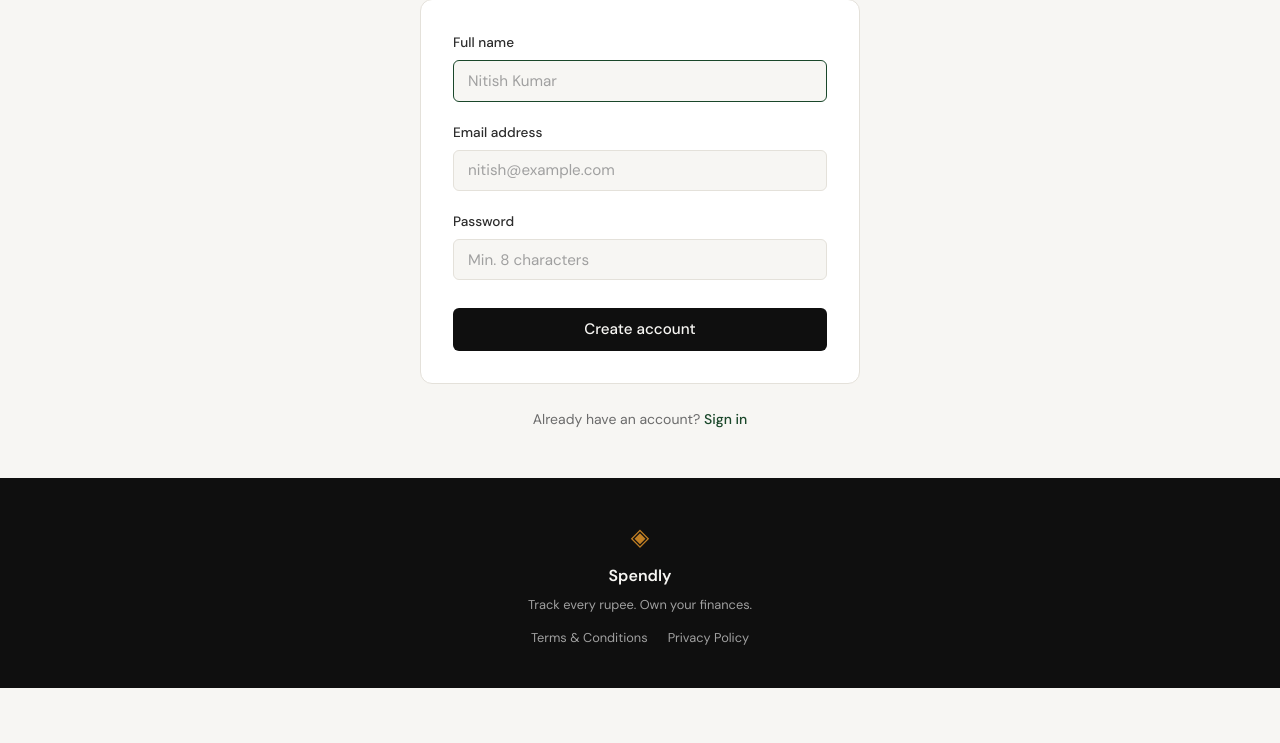
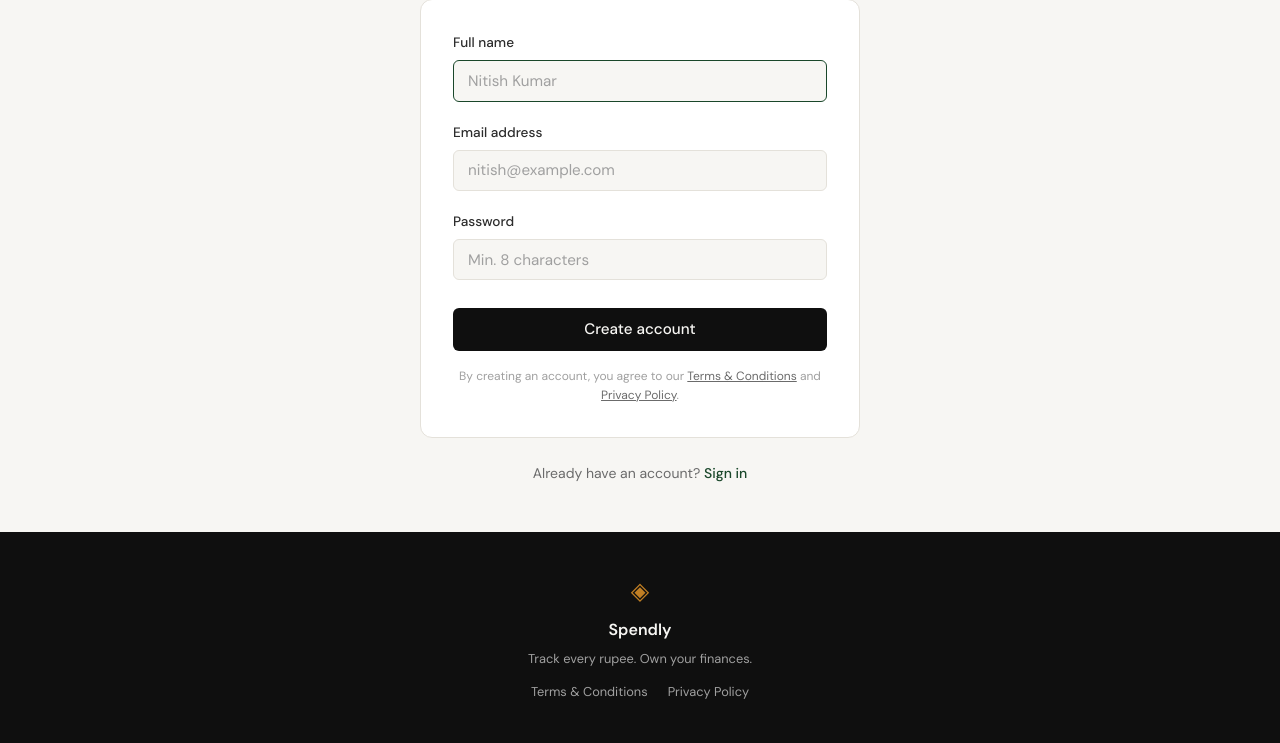
Before and after one commit to Orbeen/spendly, a Flask app: page /register in a window 1280 px wide. Shown: the part 224-967 px from the top of the page. Before the commit the page ends 912 px from the top, so only its background shows below. Run offline with Flask 3, Linux system fonts and the light colour scheme.

Commit message:
Link Terms & Privacy pages from register and login forms
Adds a fine-print disclaimer under each auth form pointing to the
Terms & Conditions and Privacy Policy pages.

Co-Authored-By: Claude Sonnet 5 <noreply@anthropic.com>
Claude-Session: https://claude.ai/code/session_01Y15LS8KsLuTU743i9hFWBL

```diff
--- a/static/css/style.css
+++ b/static/css/style.css
@@ -477,6 +477,20 @@ a { color: inherit; text-decoration: none; }
 
 .auth-switch a:hover { text-decoration: underline; }
 
+.auth-legal {
+    text-align: center;
+    font-size: 0.75rem;
+    color: var(--ink-faint);
+    margin-top: 1rem;
+}
+
+.auth-legal a {
+    color: var(--ink-muted);
+    text-decoration: underline;
+}
+
+.auth-legal a:hover { color: var(--accent); }
+
 /* ------------------------------------------------------------------ */
 /* Legal pages (Terms, Privacy)                                        */
 /* ------------------------------------------------------------------ */
--- a/templates/login.html
+++ b/templates/login.html
@@ -32,6 +32,11 @@
                 </div>
                 <button type="submit" class="btn-submit">Sign in</button>
             </form>
+            <p class="auth-legal">
+                By signing in, you agree to our
+                <a href="{{ url_for('terms') }}">Terms &amp; Conditions</a> and
+                <a href="{{ url_for('privacy') }}">Privacy Policy</a>.
+            </p>
         </div>
 
         <p class="auth-switch">
--- a/templates/register.html
+++ b/templates/register.html
@@ -38,6 +38,11 @@
                 </div>
                 <button type="submit" class="btn-submit">Create account</button>
             </form>
+            <p class="auth-legal">
+                By creating an account, you agree to our
+                <a href="{{ url_for('terms') }}">Terms &amp; Conditions</a> and
+                <a href="{{ url_for('privacy') }}">Privacy Policy</a>.
+            </p>
         </div>
 
         <p class="auth-switch">
```
